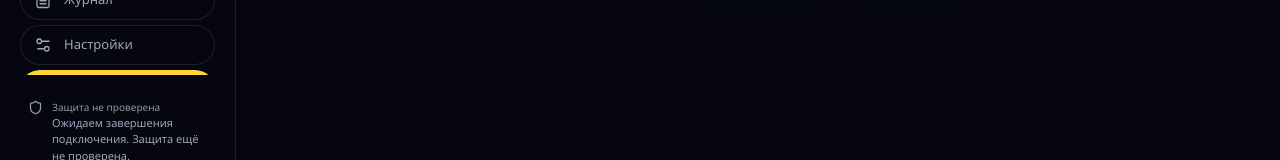
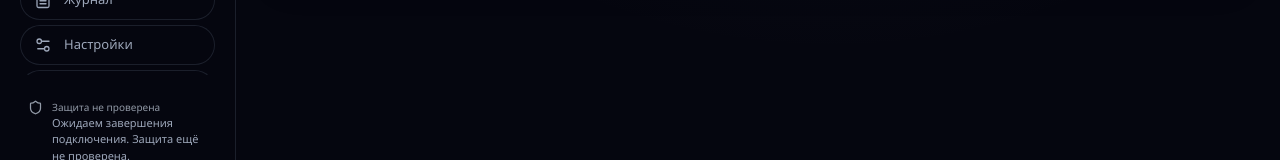
Before and after one commit to snaps-creator/atlas, a React (Vite) app: page / in a window 1280 px wide. Shown: the part 566-726 px from the top of the page. Built offline with nearby package versions, Linux system fonts and the light colour scheme.

Commit message:
Fix unconditional yellow Updates navigation styling

```diff
--- a/src/frosted.css
+++ b/src/frosted.css
@@ -136,21 +136,3 @@ nav button.active svg { color:#a88cff; }
 .subscription-entry:last-child { border-bottom: 0; }
 .subscription-type-badge { display: inline-block; margin-left: 25px; padding: 4px 9px; border: 1px solid var(--line); border-radius: 999px; color: var(--muted); font-size: 11px; }
 .subscription-entry > .subscription { padding-top: 12px; }
-
-nav button.update-attention {
-  background: #ffd43b;
-  border-color: #ffd43b;
-  color: #000;
-  font-weight: 700;
-  box-shadow: none;
-}
-nav button.update-attention:hover {
-  background: #ffe066;
-  border-color: #ffe066;
-  color: #000;
-}
-nav button.update-attention:focus-visible {
-  outline: 2px solid #ffd43b;
-  outline-offset: 3px;
-}
-nav button.update-attention svg { color: #000; }
--- a/src/main.tsx
+++ b/src/main.tsx
@@ -513,7 +513,7 @@ function App() {
           {nav.map(([p, Icon]) => (
             <button
               key={p}
-              className={`${page === p ? "active" : ""}${p === "Updates" ? " update-attention" : ""}`}
+              className={page === p ? "active" : ""}
               onClick={() => setPage(p)}
             >
               <Icon size={18} strokeWidth={1.7} />
```
Also changed, not shown: 1 other file (tests, documents, lock files or other folders).
